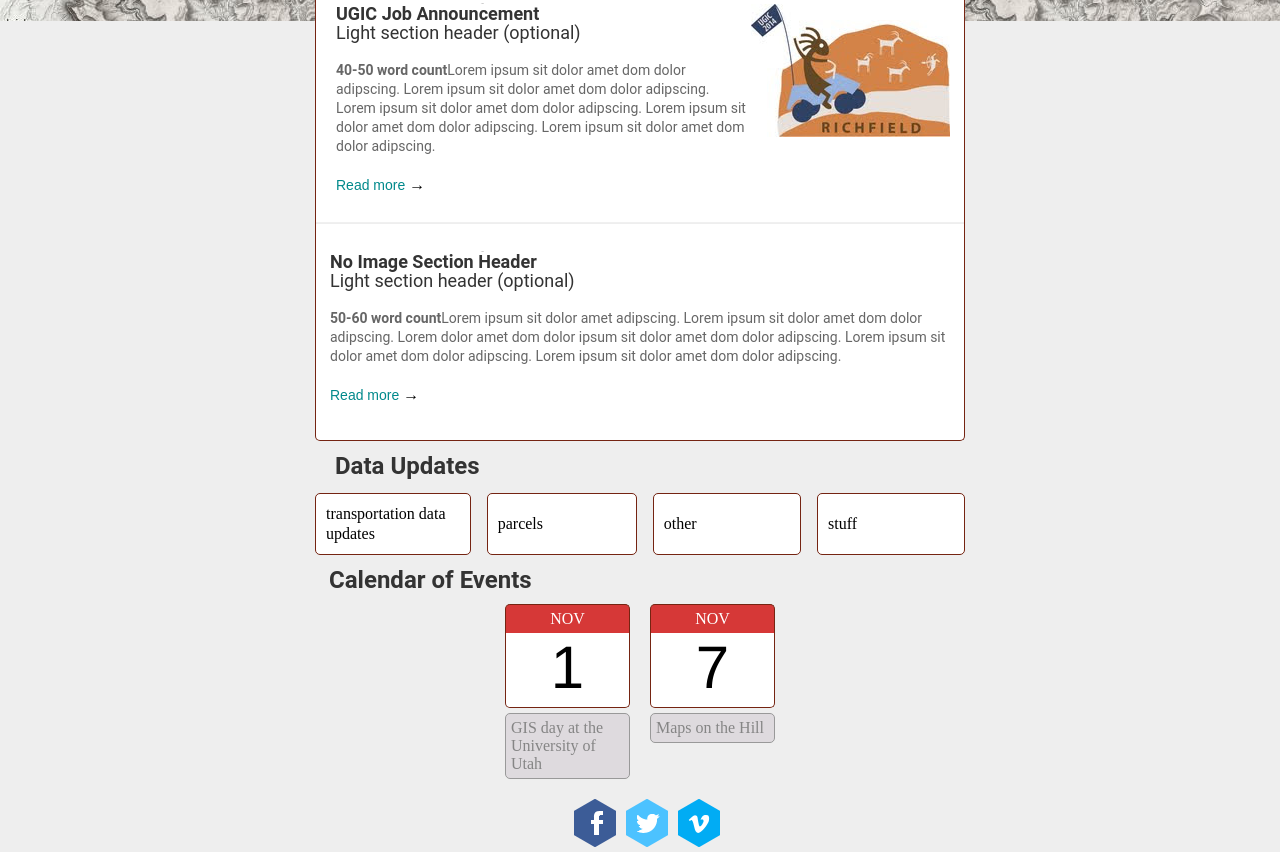
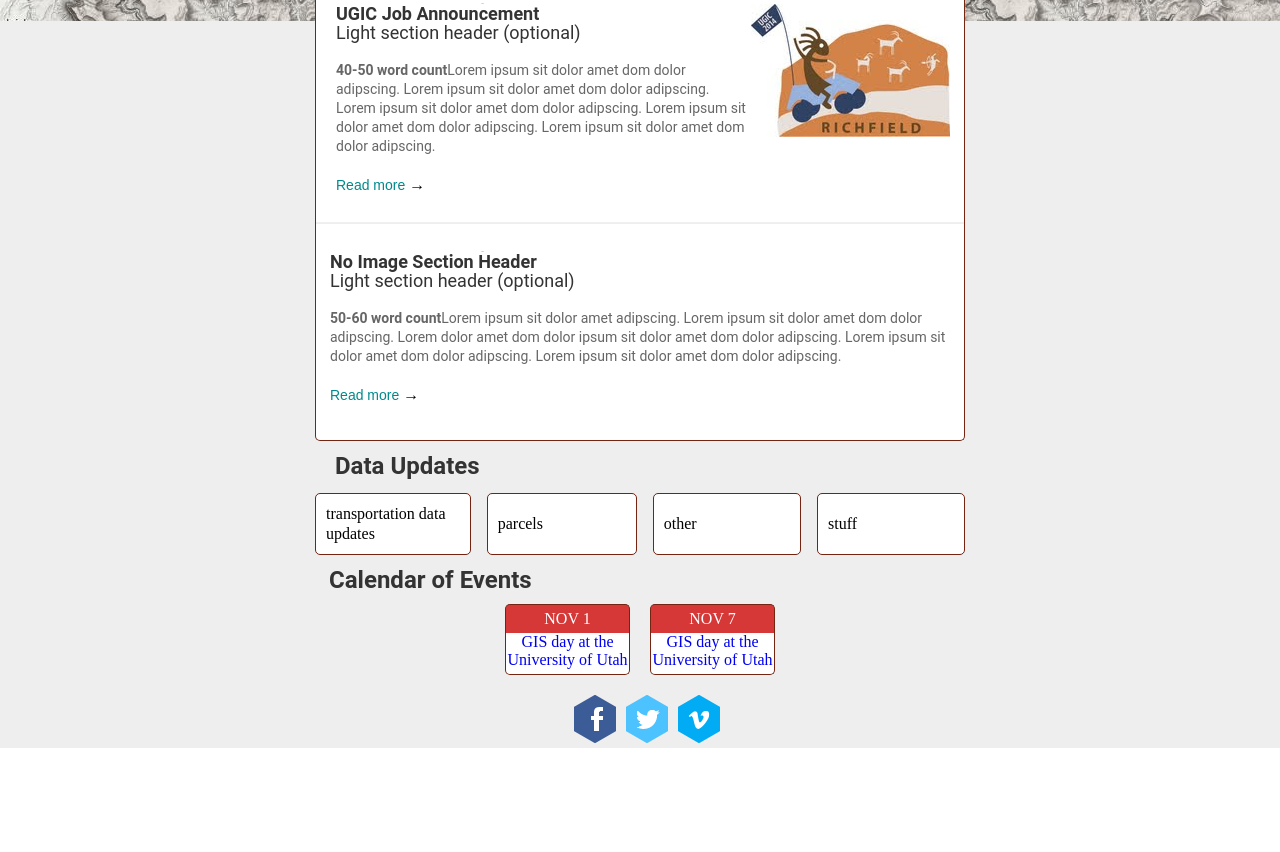
Before and after one commit to jpechmann/NewsLetter, a website: page src/index.html in a window 1280 px wide. Shown: the part 479-1331 px from the top of the page. After the commit the page ends 1227 px from the top, so only its background shows below. Drawn offline with Linux system fonts and the light colour scheme.

Commit message:
re design the calendar

```diff
--- a/src/index.html
+++ b/src/index.html
@@ -305,25 +305,13 @@
                                 <tbody>
                                     <tr>
                                         <td align="center" bgcolor="#D63837" style="border-left: #752412 1px solid;border-right: #752412 1px solid;border-top: #752412 1px solid;-moz-border-radius-topleft: 5px; -moz-border-radius-topright: 5px; border-top-left-radius: 5px; border-top-right-radius: 5px; padding: 5px">
-                                            <font style="color:#fff;">NOV</td>
+                                            <font style="color:#fff;">NOV 1</td>
                                     </tr>
                                     <tr>
                                         <td style="border-left: #752412 1px solid;border-right: #752412 1px solid;border-bottom: #752412 1px solid;padding:0 0 5px 0;-moz-border-radius-bottomleft: 5px; -moz-border-radius-bottomright: 5px; -webkit-border-bottom-left-radius: 5px; -webkit-border-bottom-right-radius: 5px; border-bottom-left-radius: 5px; border-bottom-right-radius: 5px;" bgcolor="white" align="center">
                                             <a href="#" target="_blank" style="text-decoration:none;">
-                                                <font style="display:block;font-family:Helvetica,arial,sans-serif;color:#000;font-size:60px;" width="115" height="75" border="0">
-                                                    1
-                                                </font>
+                                                <font>GIS day at the University of Utah</font>
                                             </a>
-                                        </td>
-                                    </tr>
-                                    <tr>
-                                        <td style="border-collapse: collapse;" width="64" height="5" bgcolor="#eeeeee">
-                                            <img src="images/spacer.gif" width="64" height="5" alt="" />
-                                        </td>
-                                    </tr>
-                                    <tr>
-                                        <td style="padding: 5px;border: #999 1px solid;border-radius: 5px;" bgcolor="#DEDADE">
-                                            <font style="color:#858585">GIS day at the University of Utah</font>
                                         </td>
                                     </tr>
                                 </tbody>
@@ -337,25 +325,15 @@
                                 <tbody>
                                     <tr>
                                         <td align="center" bgcolor="#D63837" style="border-left: #752412 1px solid;border-right: #752412 1px solid;border-top: #752412 1px solid;-moz-border-radius-topleft: 5px; -moz-border-radius-topright: 5px; border-top-left-radius: 5px; border-top-right-radius: 5px; padding: 5px">
-                                            <font style="color:#fff;">NOV</td>
+                                            <font style="color:#fff;">NOV 7</td>
                                     </tr>
                                     <tr>
                                         <td style="border-left: #752412 1px solid;border-right: #752412 1px solid;border-bottom: #752412 1px solid;padding:0 0 5px 0;-moz-border-radius-bottomleft: 5px; -moz-border-radius-bottomright: 5px; -webkit-border-bottom-left-radius: 5px; -webkit-border-bottom-right-radius: 5px; border-bottom-left-radius: 5px; border-bottom-right-radius: 5px;" bgcolor="white" align="center">
                                             <a href="#" target="_blank" style="text-decoration:none;">
-                                                <font style="display:block;font-family:Helvetica,arial,sans-serif;color:#000;font-size:60px;" width="115" height="75" border="0">
-                                                    7
-                                                </font>
+                                                <a href="#" target="_blank" style="text-decoration:none;">
+                                                <font>GIS day at the University of Utah</font>
                                             </a>
-                                        </td>
-                                    </tr>
-                                    <tr>
-                                        <td style="border-collapse: collapse;" width="64" height="5" bgcolor="#eeeeee">
-                                            <img src="images/spacer.gif" width="64" height="5" alt="" />
-                                        </td>
-                                    </tr>
-                                    <tr>
-                                        <td style="padding: 5px;border: #999 1px solid;border-radius: 5px;" bgcolor="#DEDADE">
-                                            <font style="color:#858585">Maps on the Hill</font>
+                                            </a>
                                         </td>
                                     </tr>
                                 </tbody>
```
